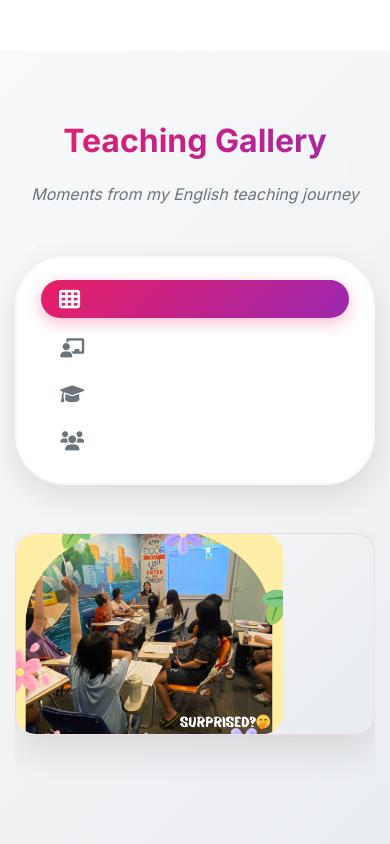
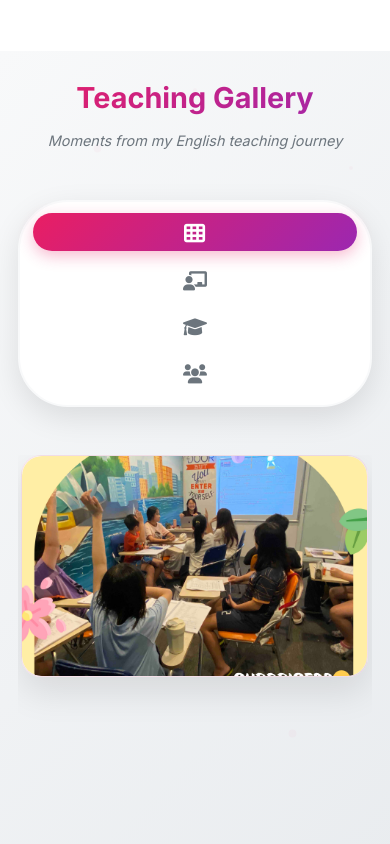
Before and after one commit to dangdinhchung/maidau, a plain HTML site: page index.html in a window 390 px wide. Shown: the part 2920-3764 px from the top of the page. Drawn offline with nearby package versions, Linux system fonts and the light colour scheme; some packages are replaced by stand-ins of ours; a script that the page names is missing.

Commit message:
first commit

```diff
--- a/styles.css
+++ b/styles.css
@@ -1625,30 +1625,95 @@ html {
 
 /* Responsive Gallery */
 @media (max-width: 768px) {
+    .gallery {
+        padding: 2rem 0.5rem;
+        width: 100%;
+        box-sizing: border-box;
+    }
+
+    .gallery-grid {
+        width: 100%;
+        padding: 0 0.5rem;
+        box-sizing: border-box;
+    }
+
+    .gallery-header {
+        text-align: center;
+        margin-bottom: 2rem;
+    }
+
+    .gallery-header h2 {
+        font-size: 2.2rem;
+        margin-bottom: 0.5rem;
+    }
+
+    .gallery-subtitle {
+        font-size: 1.1rem;
+    }
+
     .gallery-content {
-        grid-template-columns: repeat(auto-fit, minmax(250px, 1fr));
+        grid-template-columns: 1fr;
         gap: 1.5rem;
+        justify-items: center;
+    }
+
+    .gallery-item {
+        max-width: 100%;
+        width: 100%;
+        margin-bottom: 1rem;
+    }
+
+    /* Force single column layout on tablet */
+    .gallery-content {
+        display: flex !important;
+        flex-direction: column !important;
+        align-items: center !important;
+    }
+
+    .gallery-item {
+        width: 100% !important;
+        max-width: 100% !important;
+        margin-bottom: 1.5rem !important;
+        padding: 0 !important;
+        box-sizing: border-box !important;
     }
 
     .gallery-image {
-        height: 220px;
+        width: 100% !important;
+        height: 250px !important;
+        aspect-ratio: 4/3 !important;
+    }
+
+    .gallery-img {
+        width: 100% !important;
+        height: 100% !important;
+        object-fit: cover !important;
+    }
+
+
+    .gallery-placeholder {
+        height: 250px;
         aspect-ratio: 4/3;
     }
 
-    .gallery-placeholder {
-        height: 220px;
-        aspect-ratio: 4/3;
-    }
-
     .tab-nav {
-        flex-direction: column;
+        flex-direction: row;
+        flex-wrap: wrap;
         gap: 0.5rem;
-        padding: 1.5rem;
+        padding: 1rem;
+        justify-content: center;
     }
 
     .tab-btn {
-        padding: 0.8rem 1.5rem;
+        padding: 0.8rem 1.2rem;
         font-size: 0.9rem;
+        flex: 1;
+        min-width: 120px;
+        justify-content: center;
+    }
+
+    .tab-btn span {
+        display: none;
     }
 
     .gallery-info h4 {
@@ -1684,32 +1749,68 @@ html {
 }
 
 @media (max-width: 480px) {
+    .gallery {
+        padding: 1.5rem 0.2rem;
+        width: 100%;
+        box-sizing: border-box;
+    }
+
+    .gallery-grid {
+        width: 100%;
+        padding: 0 0.2rem;
+        box-sizing: border-box;
+    }
+
+    .gallery-header h2 {
+        font-size: 1.8rem;
+        margin-bottom: 0.5rem;
+    }
+
+    .gallery-subtitle {
+        font-size: 0.9rem;
+    }
+
     .gallery-content {
         grid-template-columns: 1fr;
         gap: 1rem;
-    }
-
-    .gallery-header h2 {
-        font-size: 2rem;
-    }
-
-    .gallery-subtitle {
-        font-size: 1rem;
+        justify-items: center;
+    }
+
+    .gallery-item {
+        max-width: 100%;
+        width: 100%;
+        margin-bottom: 0.8rem;
+        display: block;
     }
 
     .gallery-image {
-        height: 200px;
+        height: 220px;
         aspect-ratio: 4/3;
+        width: 100%;
+    }
+
+    .gallery-img {
+        width: 100%;
+        height: 100%;
+        object-fit: cover;
     }
 
     .gallery-placeholder {
-        height: 200px;
+        height: 220px;
         aspect-ratio: 4/3;
     }
 
+    .tab-nav {
+        flex-direction: column;
+        gap: 0.5rem;
+        padding: 0.8rem;
+    }
+
     .tab-btn {
-        padding: 0.6rem 1.2rem;
+        padding: 0.6rem 1rem;
         font-size: 0.8rem;
+        width: 100%;
+        justify-content: center;
     }
 
     .tab-btn span {
@@ -1729,7 +1830,39 @@ html {
         font-size: 0.9rem;
     }
 
-    /* Lightbox mobile styles */
+    .gallery-link i {
+        font-size: 1rem;
+    }
+
+    /* Force single column layout on mobile */
+    .gallery-content {
+        display: flex !important;
+        flex-direction: column !important;
+        align-items: center !important;
+    }
+
+    .gallery-item {
+        width: 100% !important;
+        max-width: 100% !important;
+        margin-bottom: 1rem !important;
+        padding: 0 !important;
+        box-sizing: border-box !important;
+    }
+
+    .gallery-image {
+        width: 100% !important;
+        height: 220px !important;
+        aspect-ratio: 4/3 !important;
+    }
+
+    .gallery-img {
+        width: 100% !important;
+        height: 100% !important;
+        object-fit: cover !important;
+    }
+}
+
+/* Lightbox mobile styles */
     .lb-data .lb-close {
         top: 5px !important;
         right: 5px !important;
```
